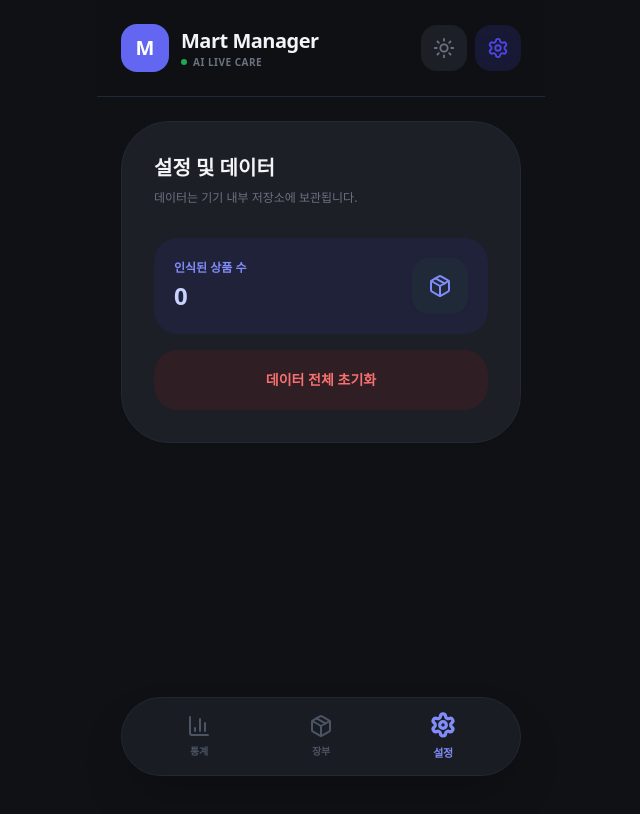
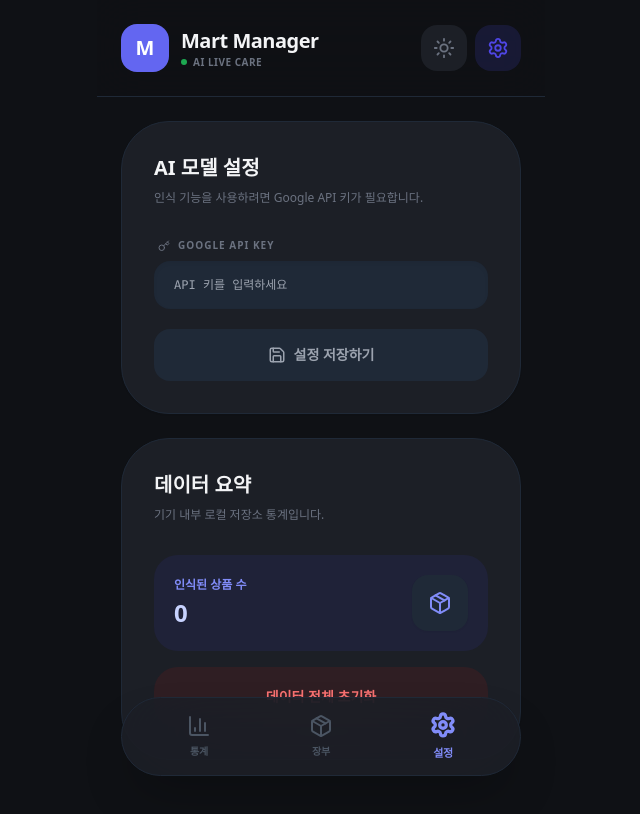
Before and after one commit to obinstory-alt/mart-manager-ai, a React (Vite) app: page / in a window 1280 px wide. Both pictures are taken after a click on the button 817 px from the left and 48 px from the top of the page. Shown: the top 814 px of the page, without its empty margins (319-959 px from the left). Built offline with nearby package versions, Linux system fonts and the light colour scheme.

Commit message:
Update App.tsx

```diff
--- a/App.tsx
+++ b/App.tsx
@@ -3,7 +3,7 @@ import React, { useState, useEffect, useMemo, useRef } from 'react';
 import {
   Camera, Package, BarChart3, Plus, Trash2,
   Search, AlertCircle, Save, X, Settings,
-  Star, ArrowUpDown, ImageIcon, Monitor, ChevronRight, Sun, Moon
+  Star, ArrowUpDown, ImageIcon, Monitor, ChevronRight, Sun, Moon, Key, CheckCircle2
 } from 'lucide-react';
 import { Mart, InventoryItem, AnalysisResult, Tab } from './types';
 import { analyzeMartImage } from './geminiService';
@@ -35,6 +35,10 @@ const App: React.FC = () => {
     return saved ? JSON.parse(saved) : [];
   });
 
+  const [apiKey, setApiKey] = useState(() => localStorage.getItem('mm_api_key') || "");
+  const [tempApiKey, setTempApiKey] = useState("");
+  const [showKeyConfirm, setShowKeyConfirm] = useState(false);
+
   const [activeTab, setActiveTab] = useState<Tab>(Tab.DASHBOARD);
   const [selectedMartId, setSelectedMartId] = useState<number | 'all'>('all');
   const [isAiLoading, setIsAiLoading] = useState(false);
@@ -57,7 +61,17 @@ const App: React.FC = () => {
     localStorage.setItem('mm_local_inventory', JSON.stringify(inventory));
   }, [inventory]);
 
-  // --- Computed Data ---
+  // --- Actions ---
+  const handleSaveApiKey = () => {
+    if (tempApiKey.trim()) {
+      localStorage.setItem('mm_api_key', tempApiKey.trim());
+      setApiKey(tempApiKey.trim());
+      setTempApiKey("");
+      setShowKeyConfirm(true);
+      setTimeout(() => setShowKeyConfirm(false), 3000);
+    }
+  };
+
   const frequentItems = useMemo(() => {
     return inventory.filter(item => item.isPinned).slice(0, 20);
   }, [inventory]);
@@ -81,7 +95,6 @@ const App: React.FC = () => {
       }));
   }, [inventory, marts]);
 
-  // --- Actions ---
   const addToInventory = (item: AnalysisResult) => {
     const targetMartId = selectedMartId === 'all' ? (marts[0]?.id || 1) : selectedMartId;
     const newItem: InventoryItem = {
@@ -127,6 +140,12 @@ const App: React.FC = () => {
     const file = e.target.files?.[0];
     if (!file) return;
 
+    if (!process.env.API_KEY && !apiKey) {
+      setErrorMessage("설정 탭에서 Google API 키를 먼저 등록해주세요.");
+      setShowAiModal(true);
+      return;
+    }
+
     setIsAiLoading(true);
     setErrorMessage("");
 
@@ -134,10 +153,11 @@ const App: React.FC = () => {
     reader.onloadend = async () => {
       const base64 = (reader.result as string).split(',')[1];
       try {
+        // analyzeMartImage implementation should ideally pick up the key from localStorage or env
         const results = await analyzeMartImage(base64);
         setAnalysisResults(results);
       } catch (err) {
-        setErrorMessage("AI 분석 중 오류가 발생했습니다. 다시 시도해 주세요.");
+        setErrorMessage("AI 분석 중 오류가 발생했습니다. API 키가 유효한지 확인해주세요.");
       } finally {
         setIsAiLoading(false);
       }
@@ -326,9 +346,50 @@ const App: React.FC = () => {
         {activeTab === Tab.INVENTORY && <InventoryView />}
         {activeTab === Tab.SETTINGS && (
           <div className="p-6 space-y-6">
+            <div className="bg-white dark:bg-[#1C1F26] p-8 rounded-[3rem] border border-gray-100 dark:border-gray-800 shadow-sm space-y-8">
+              <div className="space-y-2">
+                <h3 className="font-black text-xl text-gray-900 dark:text-gray-100">AI 모델 설정</h3>
+                <p className="text-xs text-gray-400 dark:text-gray-500 font-medium">인식 기능을 사용하려면 Google API 키가 필요합니다.</p>
+              </div>
+
+              <div className="space-y-5">
+                <div className="space-y-2">
+                  <div className="flex items-center justify-between px-1">
+                    <label className="text-[10px] font-black text-gray-400 dark:text-gray-500 uppercase tracking-widest flex items-center gap-2">
+                      <Key size={12} /> Google API Key
+                    </label>
+                    {apiKey && (
+                      <span className="text-[9px] font-black text-green-500 flex items-center gap-1">
+                        <CheckCircle2 size={10} /> 키 등록됨
+                      </span>
+                    )}
+                  </div>
+                  <input
+                    type="password"
+                    value={tempApiKey}
+                    onChange={(e) => setTempApiKey(e.target.value)}
+                    placeholder={apiKey ? "••••••••••••••••" : "API 키를 입력하세요"}
+                    className="w-full px-5 py-4 bg-gray-50 dark:bg-gray-800 border-none rounded-2xl focus:ring-2 focus:ring-indigo-500 dark:text-white font-mono text-xs shadow-inner"
+                  />
+                </div>
+
+                <button
+                  onClick={handleSaveApiKey}
+                  disabled={!tempApiKey.trim()}
+                  className={`w-full py-4 rounded-2xl font-black text-sm flex items-center justify-center gap-2 transition-all ${tempApiKey.trim() ? 'bg-indigo-600 dark:bg-indigo-500 text-white shadow-lg shadow-indigo-100 dark:shadow-none active:scale-95' : 'bg-gray-100 dark:bg-gray-800 text-gray-400 cursor-not-allowed'}`}
+                >
+                  <Save size={18} /> 설정 저장하기
+                </button>
+
+                {showKeyConfirm && (
+                  <p className="text-center text-green-500 text-[10px] font-black animate-in fade-in">성공적으로 저장되었습니다!</p>
+                )}
+              </div>
+            </div>
+
             <div className="bg-white dark:bg-[#1C1F26] p-8 rounded-[3rem] border border-gray-100 dark:border-gray-800 shadow-sm">
-              <h3 className="font-black text-xl text-gray-900 dark:text-gray-100 mb-2">설정 및 데이터</h3>
-              <p className="text-xs text-gray-400 dark:text-gray-500 mb-8 font-medium">데이터는 기기 내부 저장소에 보관됩니다.</p>
+              <h3 className="font-black text-xl text-gray-900 dark:text-gray-100 mb-2">데이터 요약</h3>
+              <p className="text-xs text-gray-400 dark:text-gray-500 mb-8 font-medium">기기 내부 로컬 저장소 통계입니다.</p>
 
               <div className="space-y-4">
                 <div className="p-5 bg-indigo-50 dark:bg-indigo-900/20 rounded-3xl flex items-center justify-between">
@@ -347,6 +408,8 @@ const App: React.FC = () => {
                       setInventory([]);
                       setMarts([{ id: 1, name: '네이버스토어' }]);
                       localStorage.clear();
+                      setApiKey("");
+                      window.location.reload();
                     }
                   }}
                   className="w-full py-5 text-red-500 dark:text-red-400 bg-red-50 dark:bg-red-900/20 rounded-3xl font-black text-sm hover:bg-red-100 dark:hover:bg-red-900/40 transition-colors"
```
